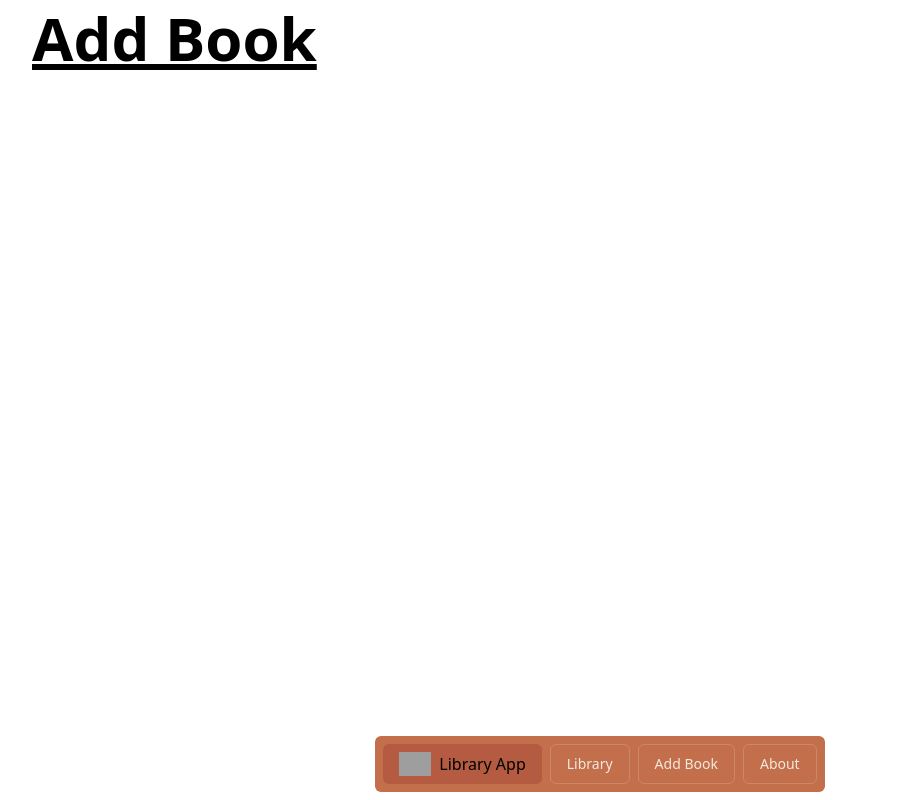
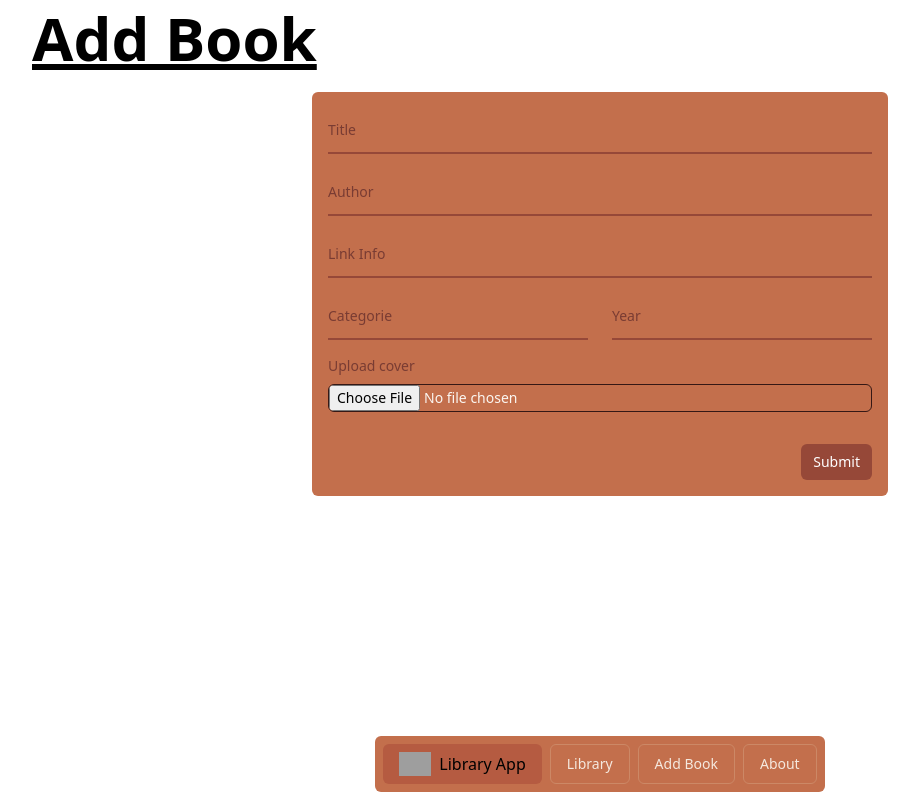
Before and after one commit to Carloslt5/angular-library-app, an Angular app: page /create in a window 1280 px wide. Shown: the whole page, without its empty margins (40-959 px from the left). Built offline with nearby package versions, Linux system fonts and the light colour scheme; grey boxes are pictures that could not be loaded.

Commit message:
✅ task: add form on create and styles

```diff
--- /dev/null
+++ b/src/app/components/form/form.component.html
@@ -0,0 +1,29 @@
+<form class="flex flex-col w-full max-w-xl gap-4 p-4 mx-auto rounded-md bg-antique-brass-500">
+  <div class="relative z-0 w-full group">
+    <input type="text" name="title" class="form-input peer" placeholder=" " required />
+    <label for="title" class="form-label">Title</label>
+  </div>
+  <div class="relative z-0 w-full group">
+    <input type="text" name="author" class="form-input peer" placeholder=" " required />
+    <label for="author" class="form-label">Author</label>
+  </div>
+  <div class="relative z-0 w-full group">
+    <input type="url" name="link" class="form-input peer" placeholder=" " required />
+    <label for="link" class="form-label">Link Info</label>
+  </div>
+  <div class="grid md:grid-cols-2 md:gap-6">
+    <div class="relative z-0 w-full group">
+      <input type="text" name="categorie" class="form-input peer" placeholder=" " required />
+      <label for="categorie" class="form-label">Categorie</label>
+    </div>
+    <div class="relative z-0 w-full group">
+      <input type="number" name="year" class="form-input peer cursor-text" placeholder=" " required min="0" max="2099" step="1" />
+      <label for="year" class="form-label">Year</label>
+    </div>
+  </div>
+  <div class="relative z-0 w-full group">
+    <label class="block mb-2 text-sm text-antique-brass-800" for="imageURL">Upload cover</label>
+    <input class="block w-full text-sm bg-transparent border rounded-md cursor-pointer text-antique-brass-50 border-antique-brass-950 focus:outline-none" type="file">
+  </div>
+  <button type="submit" class="self-end w-full mt-4 btn-primary md:w-fit">Submit</button>
+</form>
--- a/src/app/components/navbar/navbar.component.html
+++ b/src/app/components/navbar/navbar.component.html
@@ -1,4 +1,4 @@
-<div class="fixed flex items-center justify-center w-full bottom-2">
+<div class="fixed z-10 flex items-center justify-center w-full bottom-2">
   <nav class="p-2 rounded-md bg-antique-brass-500">
 
     <div class="flex items-stretch justify-between gap-2">
--- a/src/app/pages/createbook/createbook.component.html
+++ b/src/app/pages/createbook/createbook.component.html
@@ -2,4 +2,5 @@
   <h1 class="mb-6 text-6xl font-bold underline">
     Add Book
   </h1>
+  <form-component />
 </main-container>
--- a/src/app/pages/createbook/createbook.component.ts
+++ b/src/app/pages/createbook/createbook.component.ts
@@ -1,10 +1,11 @@
 import { Component } from '@angular/core';
 import { MainContainerComponent } from '../../components/layout/main-container/main-container.component';
+import { FormComponent } from '../../components/form/form.component';
 
 @Component({
   selector: 'create-page',
   standalone: true,
-  imports: [MainContainerComponent],
+  imports: [MainContainerComponent, FormComponent],
   templateUrl: './createbook.component.html',
 })
 export class CreatebookComponent {}
--- a/src/app/pages/home/home.component.html
+++ b/src/app/pages/home/home.component.html
@@ -1,7 +1,7 @@
 <section class="flex items-center justify-center min-h-screen px-2 bg-cover bg-slate-500" [ngStyle]="{ 'background-image': 'url(' + bgImage + ')' }">
 
   <main-container>
-    <div class="flex flex-col items-center justify-center p-6 rounded-md bg-antique-brass-700 bg-opacity-80 backdrop-blur-sm min-h-60">
+    <div class="flex flex-col items-center justify-center p-6 rounded-md bg-antique-brass-500 bg-opacity-80 backdrop-blur-sm min-h-60">
       <article class="flex flex-col items-center justify-center gap-6">
         <header class="flex flex-col items-center">
           <h1 class="text-3xl text-center font-display">Welcome to</h1>
@@ -9,7 +9,7 @@
         </header>
         <p class="text-center max-w-[70ch]">Lorem ipsum dolor sit amet, consectetur adipiscing elit. Maecenas et diam in velit vehicula consectetur. Sed semper quis mi tempor tempor. Phasellus sodales leo vitae dui interdum, sit amet porta nisl mattis. In facilisis, enim a tincidunt ultricies. </p>
       </article>
-      <a routerLink="/library" class="btn-primary">
+      <a routerLink="/library" class="mt-10 btn-primary">
         View Library
       </a>
     </div>
--- a/src/styles.css
+++ b/src/styles.css
@@ -9,11 +9,19 @@
 
 @layer components {
   .btn-primary {
-    @apply px-3 py-2 mt-10 text-sm font-medium text-white rounded-md bg-antique-brass-500 hover:bg-antique-brass-600;
+    @apply px-3 py-2 text-sm font-medium text-white rounded-md bg-antique-brass-700 hover:bg-antique-brass-800;
   }
 
   .btn-navBar {
     @apply flex items-center px-4 py-2 text-sm border rounded-md text-antique-brass-100 border-antique-brass-400 hover:border-antique-brass-100;
   }
 
+  .form-input {
+    @apply block py-2.5 px-0 w-full text-antique-brass-50 bg-transparent border-0 border-b-2 border-antique-brass-700 appearance-none focus:outline-none focus:ring-0 focus:border-antique-brass-300;
+  }
+
+  .form-label {
+    @apply text-sm peer-focus:font-medium absolute text-antique-brass-800 duration-300 transform -translate-y-6 scale-75 top-3 -z-10 origin-[0] peer-focus:start-0 rtl:peer-focus:translate-x-1/4 rtl:peer-focus:left-auto peer-focus:dark:text-antique-brass-300 peer-placeholder-shown:scale-100 peer-placeholder-shown:translate-y-0 peer-focus:scale-75 peer-focus:-translate-y-6;
+  }
+
 }
```
Also changed, not shown: src/app/components/form/form.component.ts (added, +9 -0 lines), 1 other file (tests, documents, lock files or other folders).
